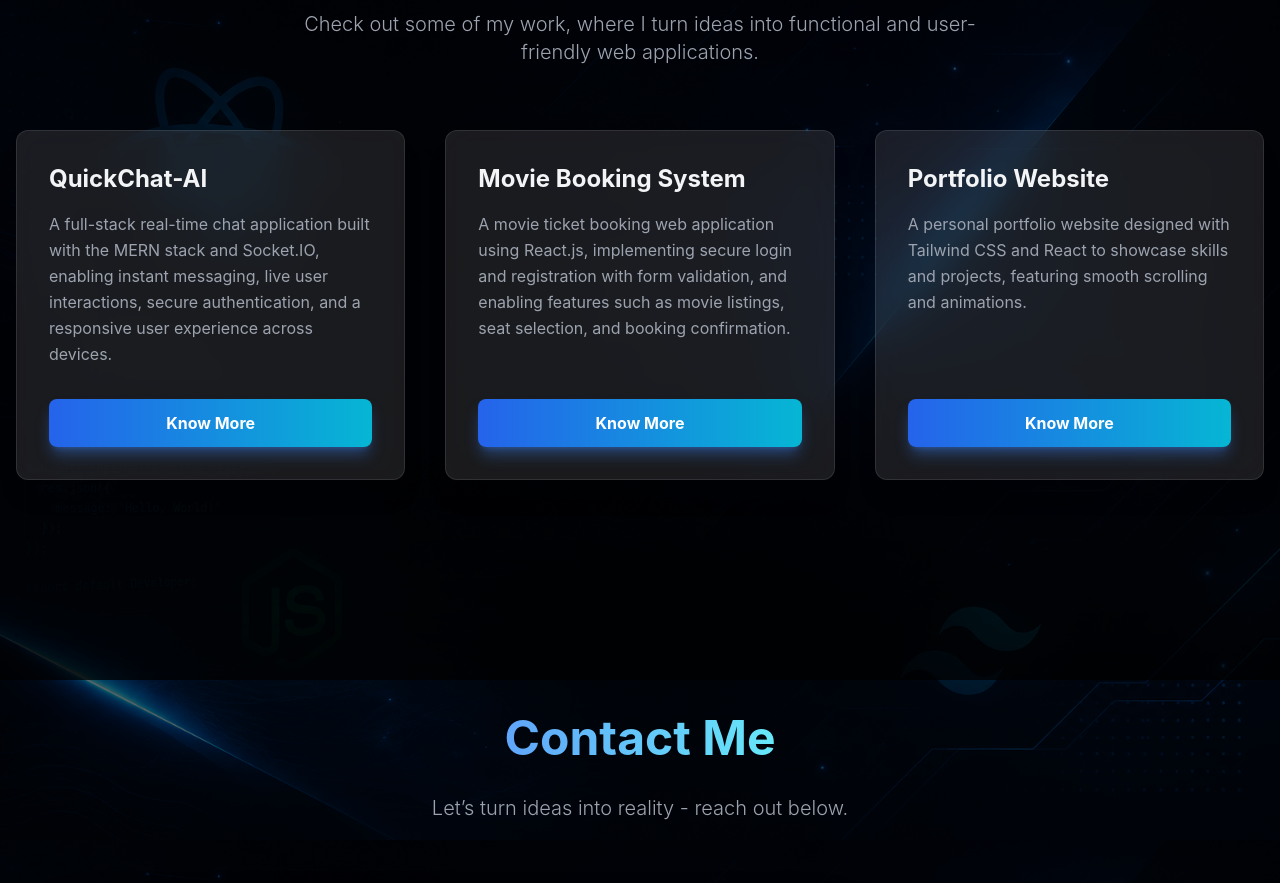
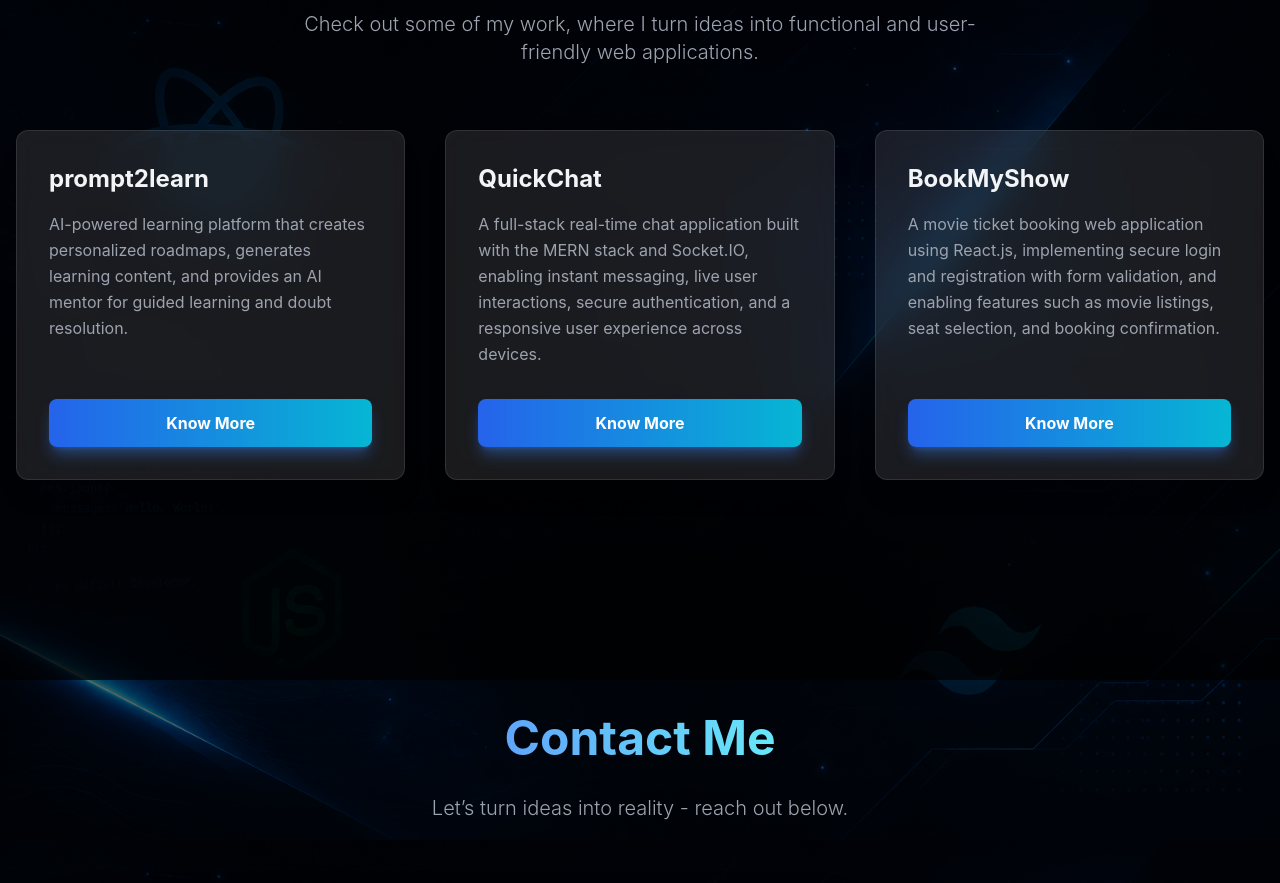
Before and after one commit to Sankeerth6655/New-Portfolio-React, a React (Vite) app: page / in a window 1280 px wide. Shown: the part 1720-2603 px from the top of the page. Built offline with nearby package versions, Linux system fonts and the light colour scheme.

Commit message:
added new projects

```diff
--- a/src/components/Projects.jsx
+++ b/src/components/Projects.jsx
@@ -6,21 +6,21 @@
     const projects = [
         {
             id: 1,
-            name: 'QuickChat-AI',
+            name: 'prompt2learn',
+            description: 'AI-powered learning platform that creates personalized roadmaps, generates learning content, and provides an AI mentor for guided learning and doubt resolution.',
+            github: 'https://github.com/Sankeerth6655/prompt2learn'
+        },
+        {
+            id: 2,
+            name: 'QuickChat',
             description: 'A full-stack real-time chat application built with the MERN stack and Socket.IO, enabling instant messaging, live user interactions, secure authentication, and a responsive user experience across devices.',
             github: 'https://github.com/Sankeerth6655/QuickChat-AI'
         },
         {
-            id: 1,
-            name: 'Movie Booking System',
+            id: 3,
+            name: 'BookMyShow',
             description: 'A movie ticket booking web application using React.js, implementing secure login and registration with form validation, and enabling features such as movie listings, seat selection, and booking confirmation.',
             github: 'https://github.com/Sankeerth6655/movie-booking-system'
-        },
-        {
-            id: 3,
-            name: 'Portfolio Website',
-            description: 'A personal portfolio website designed with Tailwind CSS and React to showcase skills and projects, featuring smooth scrolling and animations.',
-            github: 'https://github.com/Sankeerth6655/New-Portfolio-React'
         },
         // {
         //     id: 4,
```
